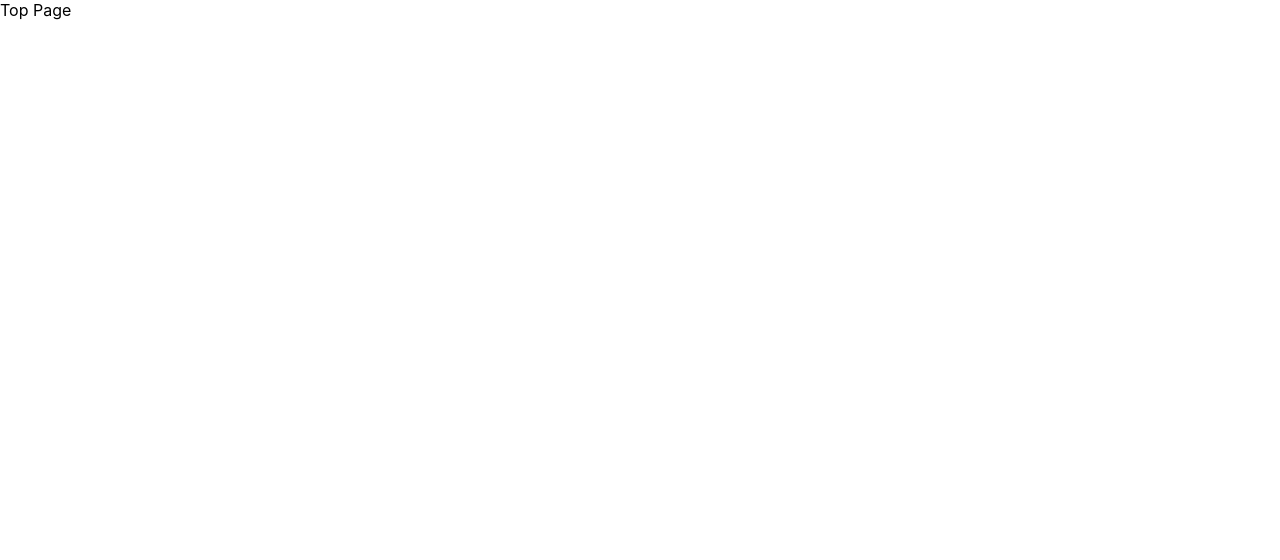
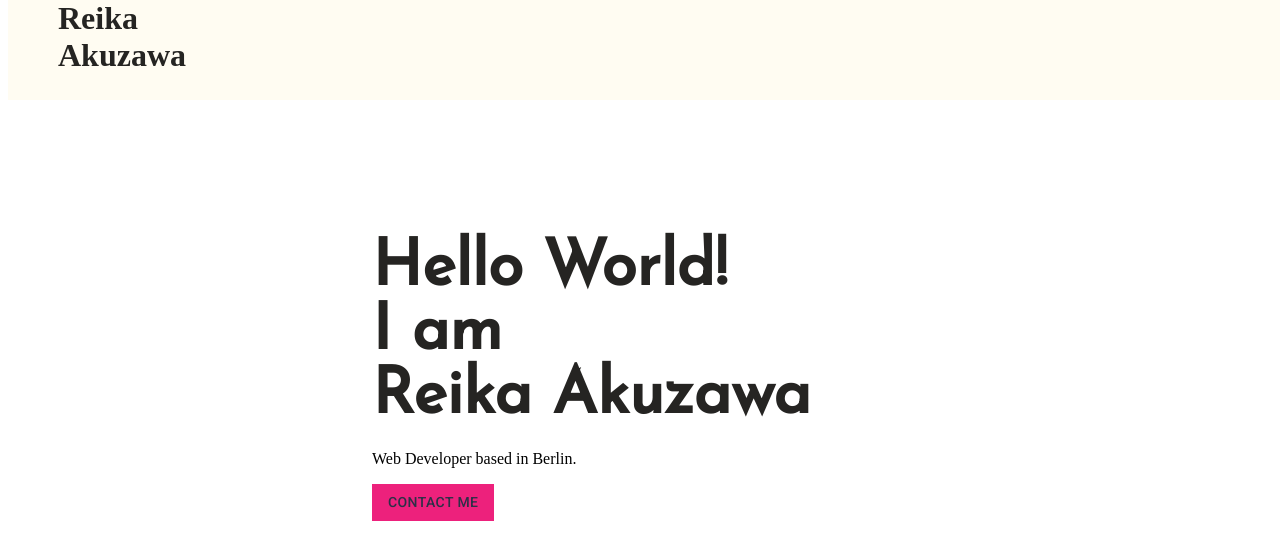
Before and after one commit to Reikasan/portfolio-2023, a React (Create React App) app: page / in a window 1280 px wide. Shown: the top 560 px of the page. Built offline with nearby package versions, Linux system fonts and the light colour scheme.

Commit message:
Add react-type-animation

```diff
--- a/package.json
+++ b/package.json
@@ -23,6 +23,7 @@
     "react-dom": "^18.2.0",
     "react-router-dom": "^6.18.0",
     "react-scripts": "5.0.1",
+    "react-type-animation": "^3.2.0",
     "sass": "^1.69.5",
     "typescript": "^4.9.5",
     "web-vitals": "^2.1.4"
--- a/public/index.html
+++ b/public/index.html
@@ -24,6 +24,9 @@
       work correctly both with client-side routing and a non-root public URL.
       Learn how to configure a non-root public URL by running `npm run build`.
     -->
+    <style>
+      @import url('https://fonts.googleapis.com/css2?family=Josefin+Sans&display=swap');
+    </style>
     <title>React App</title>
   </head>
   <body>
--- /dev/null
+++ b/src/Components/hero-section.tsx
@@ -0,0 +1,49 @@
+import { Button, Container } from "@mui/material";
+import Navigation from "./navigation";
+import { TypeAnimation } from "react-type-animation";
+import { useRef } from "react";
+
+const HeroSection = () => {
+    const counter = useRef(0);
+    const repeatCount = 3;
+    return (
+        <div className="hero-section">
+            <Navigation />
+            <Container maxWidth="sm" className="hero-section__container">
+                <div className="hero-section__content">
+                    <h1 className="hero-section__title">
+                        <TypeAnimation
+                            sequence={[
+                                    'Hello World!\nI am\nReika Akuzawa',
+                                    1000,
+                                    (el) => {
+                                            if (el && counter.current === repeatCount) {
+                                                el.classList.remove('custom-type-animation');
+                                            } else {
+                                                counter.current++;
+                                            }
+                                    }
+                            ]}
+                            cursor={false}
+                            className="custom-type-animation"
+                            speed={10}
+                            repeat={repeatCount}
+                            style={{
+                                whiteSpace: 'pre-line',
+                                fontSize: '2em',
+                                fontWeight: 'bold',
+                                fontFamily: 'Josefin Sans',
+                            }}
+                        />
+                    </h1>
+                    <p className="hero-section__description">
+                        Web Developer based in Berlin.
+                    </p>
+                    <Button variant="contained" color="primaryButton" className="hero-section__button">Contact Me</Button>
+                </div>
+            </Container>
+        </div>
+    )
+}
+
+export default HeroSection;
--- /dev/null
+++ b/src/Components/navigation.tsx
@@ -0,0 +1,9 @@
+const Navigation = () => {
+  return (
+    <div className="navigation">
+      <h1 className="logo">Reika Akuzawa</h1>
+    </div>
+  );
+};
+
+export default Navigation;
--- a/src/app.scss
+++ b/src/app.scss
@@ -1,3 +1,50 @@
-.App {
-    background-color: azure;
+$primaryColor: #ED217C;
+$secondaryColor: #252422;
+$creamColor: #FFFCF2;
+
+.navigation {
+    background-color: $creamColor;
+    height: 100px;
+    width: 100vw;
+    display: flex;
+    justify-content: space-between;
+    align-items: center;
+    padding: 0 50px;
+    box-sizing: border-box;
+    position: fixed;
+    top: 0;
+    z-index: 1;
 }
+
+.hero-section {
+    height: 100vh;
+    width: 100vw;
+
+    &__container {
+        display: flex !important;
+        flex-direction: column;
+        height: 90vh;
+        justify-content: center;
+    }
+
+    &__title {
+        color: $secondaryColor;
+
+        .custom-type-animation::after {
+            content: '|';
+            animation: blink 1s step-start infinite;
+        }
+        @keyframes blink {
+            50% {
+                opacity: 0;
+            }
+        }
+    }
+}
+
+.logo {
+    width: 100px;
+    height: 100px;
+    margin-right: 10px;
+    color: $secondaryColor;
+}
--- a/src/index.tsx
+++ b/src/index.tsx
@@ -1,15 +1,19 @@
 import React from 'react';
 import ReactDOM from 'react-dom/client';
-import './index.css';
+import './app.scss';
 import App from './App';
 import reportWebVitals from './reportWebVitals';
+import { ThemeProvider } from '@mui/material/styles';
+import theme from './theme';
 
 const root = ReactDOM.createRoot(
   document.getElementById('root') as HTMLElement
 );
 root.render(
   <React.StrictMode>
-    <App />
+    <ThemeProvider theme={theme}>
+      <App />
+    </ThemeProvider>
   </React.StrictMode>
 );
 
--- a/src/pages/top-page/TopPage.tsx
+++ b/src/pages/top-page/TopPage.tsx
@@ -1,6 +1,16 @@
+import { useEffect } from "react";
+import HeroSection from "../../Components/hero-section";
+
 const TopPage = () => {
+    // useEffect(() => {
+    //     console.log("TopPage");
+    // }, []);
+
     return (
-        <div>Top Page</div>
+        <div>
+            <HeroSection />
+
+        </div>
     )
 }
 
--- /dev/null
+++ b/src/theme.tsx
@@ -0,0 +1,77 @@
+import { createTheme } from '@mui/material';
+
+declare module '@mui/material/styles' {
+    interface Palette {
+        primaryButton: Palette['primary'];
+        secondaryButton: Palette['secondary'];
+    }
+
+    interface PaletteOptions {
+        primaryButton?: PaletteOptions['primary'];
+        secondaryButton?: PaletteOptions['secondary'];
+    }
+  }
+
+  declare module '@mui/material/Button' {
+    interface ButtonPropsColorOverrides {
+        primaryButton: true;
+        secondaryButton: true;
+    }
+  }
+
+const theme = createTheme({
+    palette: {
+        primary: {
+            main: '#ED217C',
+        },
+        secondary: {
+            main: '#252422',
+        },
+        primaryButton: {
+            main: '#ED217C',
+            light: '#FFF',
+            dark: '#E2C402',
+            contrastText: '#2D3047',
+        },
+        secondaryButton: {
+            main: '#FDFFFC',
+            light: '#FCA1A1',
+            dark: '#F76F72',
+            contrastText: '#F76F72',
+        },
+    },
+    components: {
+        MuiButton: {
+          styleOverrides: {
+            root: {
+                borderRadius: '0px',
+                boxShadow: 'none',
+            },
+            contained: {
+                boxShadow: 'none',
+                "&:hover": {
+                    backgroundColor: '#FFF',
+                    color: '#ED217C',
+                },
+            },
+            // outlined: {
+            //   borderColor: '#F1D302',
+            //   ":hover" : {
+            //     boxShadow: "0px 2px 4px -1px rgba(0,0,0,0.2), 0px 4px 5px 0px rgba(0,0,0,0.14), 0px 1px 10px 0px rgba(0,0,0,0.12)",
+            //     backgroundColor: "#FDFFFC", }
+            // },
+          },
+        },
+        MuiCardActions: {
+          styleOverrides: {
+            root: {
+              "& > :not(:first-of-type)": {
+                  marginLeft: "0px",
+              },
+            },
+          },
+        },
+      },
+});
+
+export default theme;
```
Also changed, not shown: 1 other file (tests, documents, lock files or other folders).
